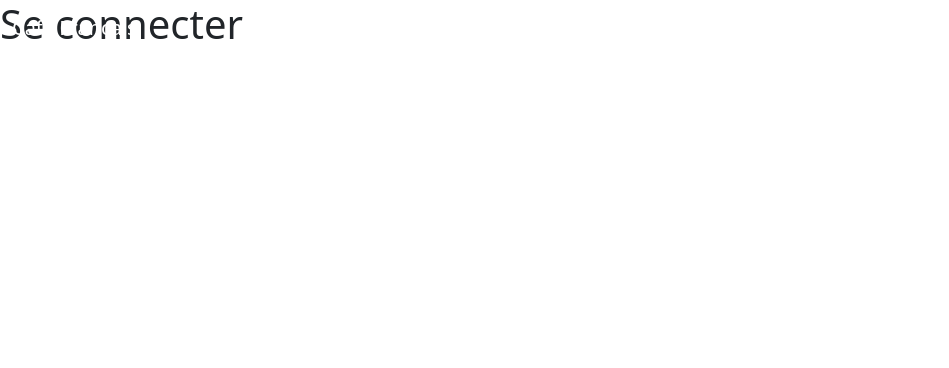
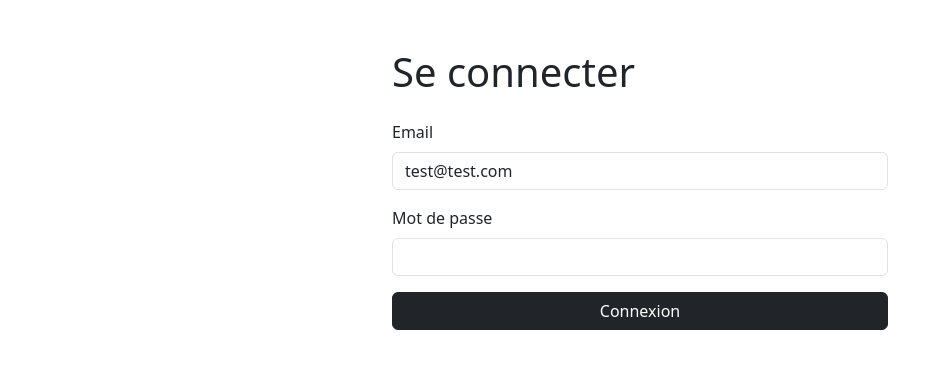
Before and after one commit to LEFRAY-Damien/Projet-cafe, a Vue app in the folder front/cafe_front/: page /login in a window 1280 px wide. Shown: the top 368 px of the page, without its empty margins (0-949 px from the left). Built offline with nearby package versions, Linux system fonts and the light colour scheme.

Commit message:
login ok

```diff
--- a/front/cafe_front/src/App.vue
+++ b/front/cafe_front/src/App.vue
@@ -1,15 +1,21 @@
+<script setup>
+import { useAuthStore } from "./stores/auth"
+const auth = useAuthStore()
+</script>
+
 <template>
-  <nav class="navbar navbar-expand-lg navbar-dark text-white bg-transparent position-absolute top-0 w-100"
-    style="z-index:10;">
-
+  <nav class="navbar navbar-expand-lg navbar-dark text-white bg-transparent position-absolute top-0 w-100" style="z-index:10;">
     <div class="container-fluid">
       <RouterLink class="navbar-brand" to="/">Café Français</RouterLink>
 
       <div class="navbar-nav">
-        <RouterLink class="nav-link" to="/info">Info</RouterLink>
         <RouterLink class="nav-link" to="/produits">Produits</RouterLink>
         <RouterLink class="nav-link" to="/contact">Contact</RouterLink>
-        <RouterLink class="nav-link" to="/login">Se connecter</RouterLink>
+
+        <RouterLink v-if="!auth.isLoggedIn" class="nav-link" to="/login">Se connecter</RouterLink>
+        <button v-else class="btn btn-outline-light btn-sm ms-2" @click="auth.logout()">
+          Déconnexion
+        </button>
       </div>
     </div>
   </nav>
--- a/front/cafe_front/src/router/index.js
+++ b/front/cafe_front/src/router/index.js
@@ -4,7 +4,6 @@ import HomeView from "../views/HomeView.vue"
 import ProduitsView from "../views/ProduitsView.vue"
 import LoginView from "../views/LoginView.vue"
 import ContactView from "../views/ContactView.vue"
-import InfoView from "../views/InfoView.vue"
 import TestApi from "../views/ProduitsView.vue"
 
 const router = createRouter({
@@ -14,7 +13,6 @@ const router = createRouter({
     { path: "/produits", name: "produits", component: ProduitsView },
     { path: "/login", name: "login", component: LoginView },
     { path: "/contact", name: "contact", component: ContactView },
-    { path: "/info", name: "info", component: InfoView },
     { path: "/test", name: "test", component: TestApi },
   ],
 })
--- /dev/null
+++ b/front/cafe_front/src/stores/auth.js
@@ -0,0 +1,28 @@
+import { defineStore } from "pinia"
+import api from "../api/axios"
+
+export const useAuthStore = defineStore("auth", {
+  state: () => ({
+    token: localStorage.getItem("token") || null,
+    email: null, // optionnel
+  }),
+
+  getters: {
+    isLoggedIn: (s) => !!s.token,
+  },
+
+  actions: {
+    async login(email, password) {
+      const res = await api.post("/api/login_check", { email, password })
+      this.token = res.data.token
+      this.email = email
+      localStorage.setItem("token", this.token)
+    },
+
+    logout() {
+      this.token = null
+      this.email = null
+      localStorage.removeItem("token")
+    },
+  },
+})
--- a/front/cafe_front/src/views/HomeView.vue
+++ b/front/cafe_front/src/views/HomeView.vue
@@ -1,10 +1,37 @@
 <template>
-  <div class="home-bg d-flex align-items-center justify-content-center">
+  <div class="home-bg d-flex align-items-center justify-content-center text-white">
     <div class="home-overlay"></div>
 
-    <div class="home-content text-center text-white">
-      <h1>Café Français</h1>
-      <p>Le goût du vrai café</p>
+    <div class="home-content container text-center">
+      <h1 class="mb-3">Café Français</h1>
+      <p class="mb-4">Le goût du vrai café</p>
+
+      <div class="row justify-content-center">
+        <div class="col-md-4 mb-3">
+          <h5>📍 Adresse</h5>
+          <p>
+            12 rue de la République<br />
+            72000 Le Mans
+          </p>
+        </div>
+
+        <div class="col-md-4 mb-3">
+          <h5>🕒 Horaires</h5>
+          <p>
+            Lun – Ven : 7h – 18h<br />
+            Sam : 8h – 14h<br />
+            Dim : fermé
+          </p>
+        </div>
+
+        <div class="col-md-4 mb-3">
+          <h5>🛍 Retrait</h5>
+          <p>
+            Commande en ligne<br />
+            Retrait au comptoir
+          </p>
+        </div>
+      </div>
     </div>
   </div>
 </template>
--- a/front/cafe_front/src/views/InfoView.vue
+++ /dev/null
@@ -1,3 +0,0 @@
-<template>
-  <h1>Informations</h1>
-</template>
--- a/front/cafe_front/src/views/LoginView.vue
+++ b/front/cafe_front/src/views/LoginView.vue
@@ -1,3 +1,55 @@
+<script setup>
+import { ref } from "vue"
+import { useRouter } from "vue-router"
+import { useAuthStore } from "../stores/auth"
+
+const router = useRouter()
+const auth = useAuthStore()
+
+const email = ref("test@test.com")
+const password = ref("")
+const error = ref(null)
+const loading = ref(false)
+
+const submit = async () => {
+  error.value = null
+  loading.value = true
+  try {
+    await auth.login(email.value, password.value)
+    router.push("/produits")
+  } catch (e) {
+    error.value =
+      e?.response
+        ? `HTTP ${e.response.status} - ${JSON.stringify(e.response.data)}`
+        : e?.message ?? String(e)
+  } finally {
+    loading.value = false
+  }
+}
+</script>
+
 <template>
-  <h1>Se connecter</h1>
+  <div class="container py-5" style="max-width: 520px;">
+    <h1 class="mb-4">Se connecter</h1>
+
+    <div v-if="error" class="alert alert-danger">
+      {{ error }}
+    </div>
+
+    <form @submit.prevent="submit">
+      <div class="mb-3">
+        <label class="form-label">Email</label>
+        <input v-model="email" type="email" class="form-control" autocomplete="email" required />
+      </div>
+
+      <div class="mb-3">
+        <label class="form-label">Mot de passe</label>
+        <input v-model="password" type="password" class="form-control" autocomplete="current-password" required />
+      </div>
+
+      <button class="btn btn-dark w-100" :disabled="loading">
+        {{ loading ? "Connexion..." : "Connexion" }}
+      </button>
+    </form>
+  </div>
 </template>
```
